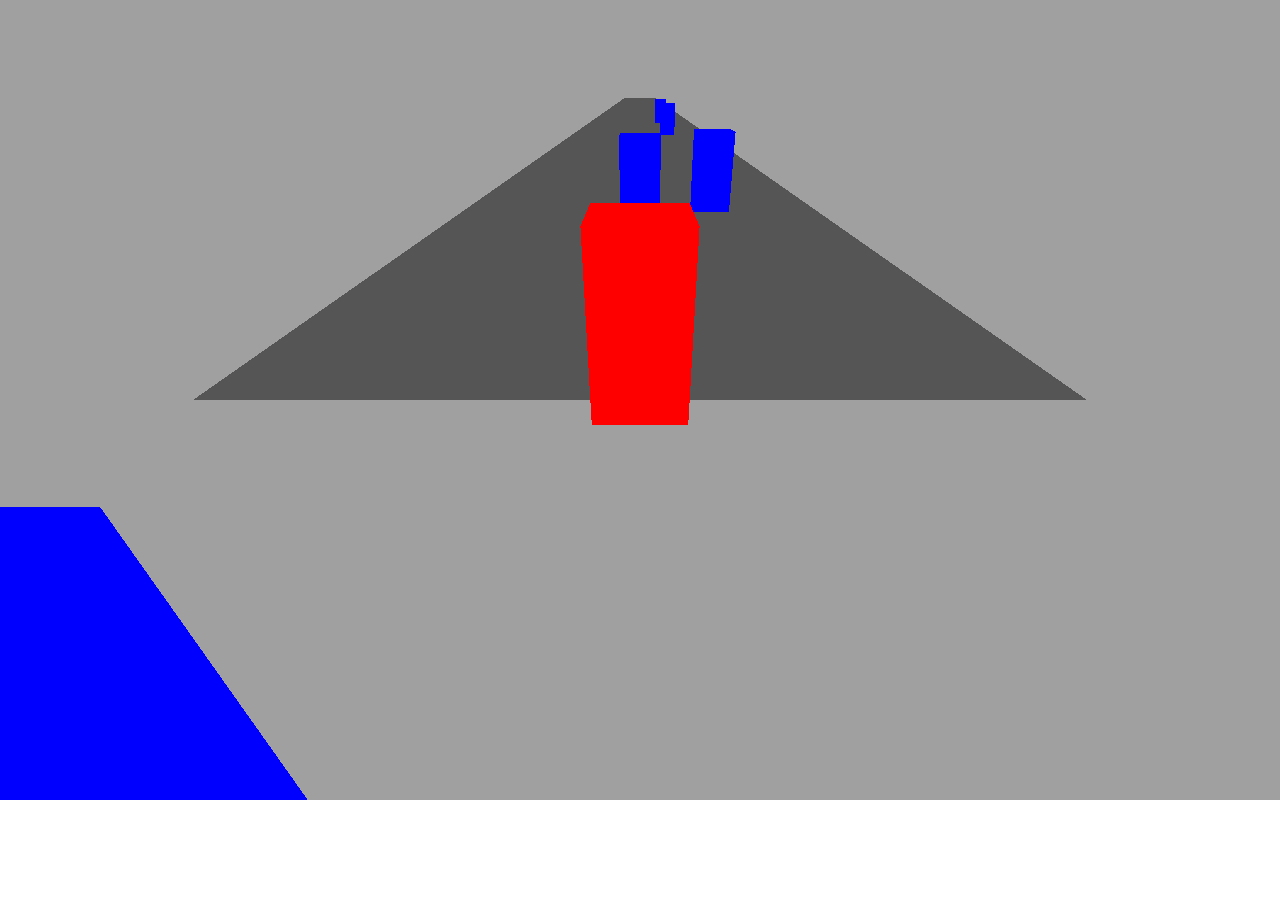
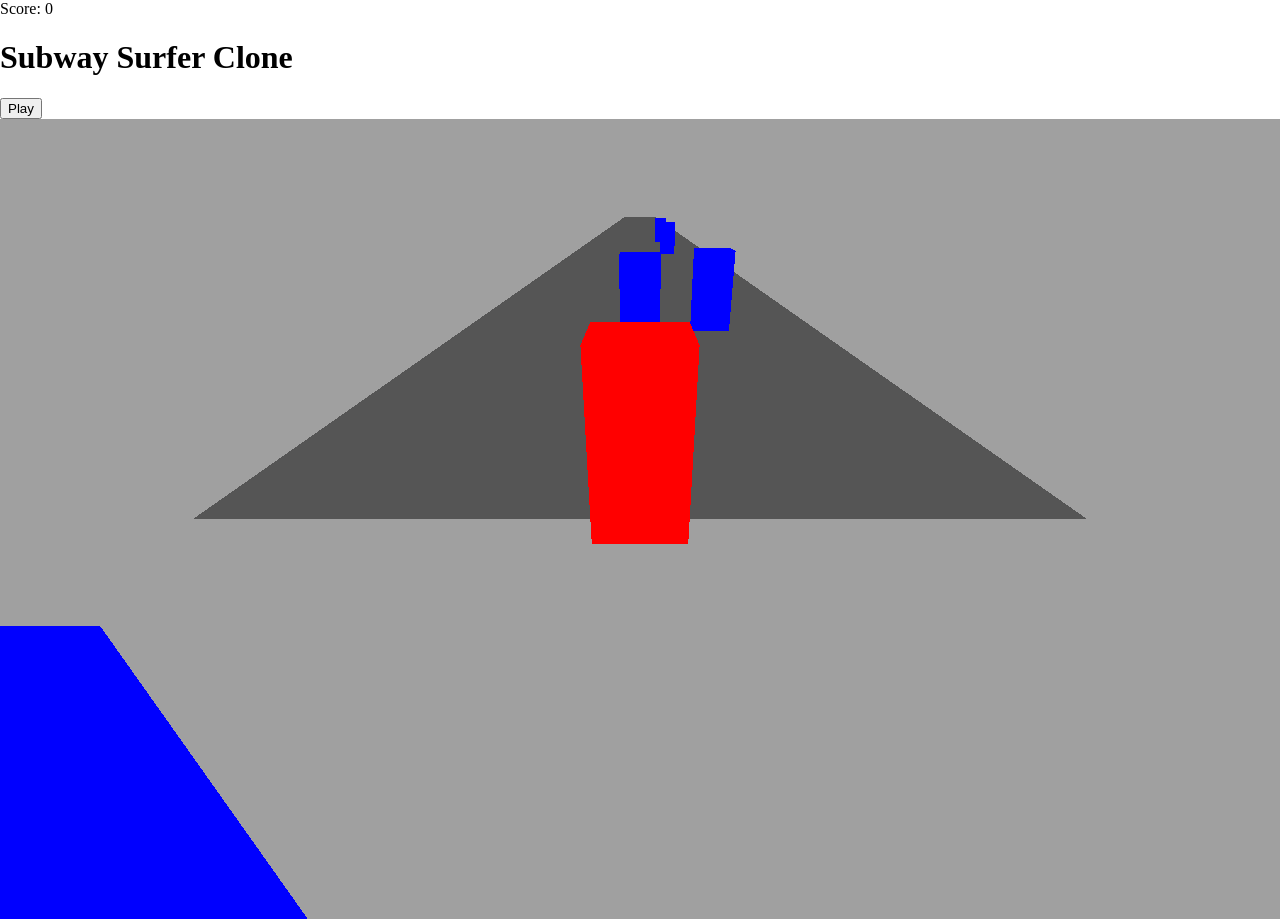
Before and after one commit to hamzah7800/suf, a plain HTML site: page index.html in a window 1280 px wide. Before the commit the page ends 800 px from the top, so only its background shows below. Drawn offline with nearby package versions, Linux system fonts and the light colour scheme.

Commit message:
Update index.html

```diff
--- a/index.html
+++ b/index.html
@@ -7,6 +7,11 @@
     <link rel="stylesheet" href="style.css">
   </head>
   <body>
+    <div id="score">Score: 0</div>
+    <div id="menu">
+      <h1>Subway Surfer Clone</h1>
+      <button id="startBtn">Play</button>
+    </div>
     <script src="https://cdn.jsdelivr.net/npm/three@0.157.0/build/three.min.js"></script>
     <script src="game.js"></script>
   </body>
```
